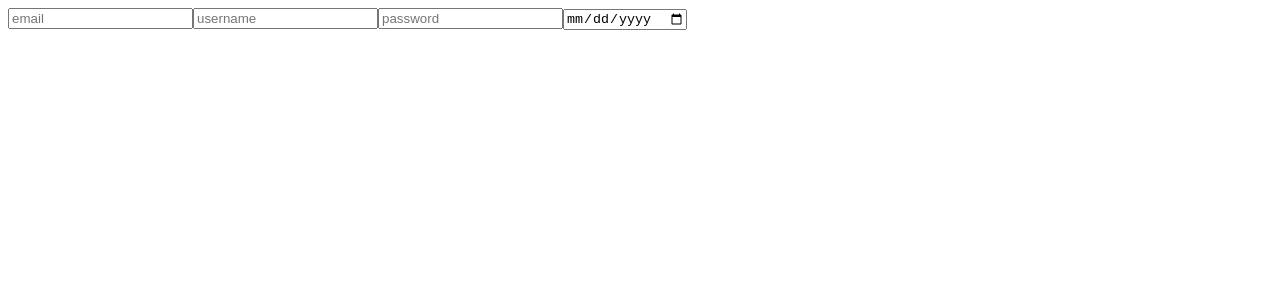
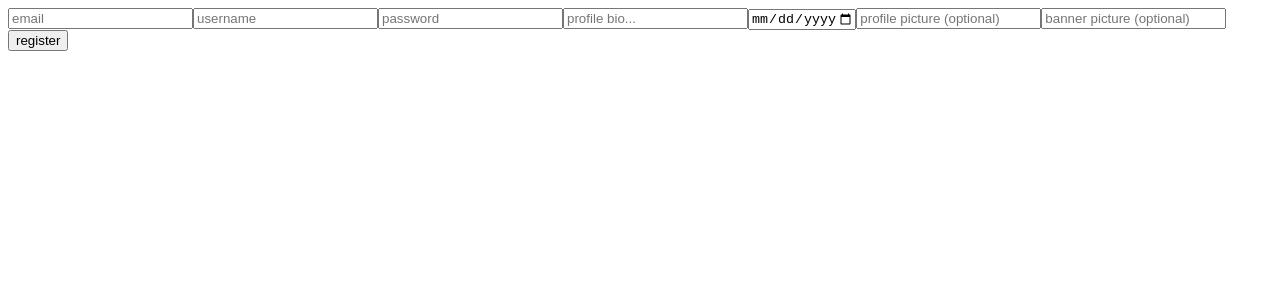
Before and after one commit to GitAPhan/tweeter-project, a Vue app: page /#/ in a window 1280 px wide. Shown: the top 300 px of the page. Built offline with nearby package versions, Linux system fonts and the light colour scheme.

Commit message:
created function to calculate min age requirements, started on validating submitted information.

```diff
--- a/src/components/RegisterForm.vue
+++ b/src/components/RegisterForm.vue
@@ -1,20 +1,113 @@
 <template>
   <div>
     <form action="javascript:void(0)">
-     <input type="email" placeholder="email" required>
-     <input type="text" placeholder="username" required>
-     <input type="password" placeholder="password" required autocomplete="new-password" pattern="[0-9a-fA-F]{8,20}" title="Enter a password consisting of 8-20 hexadecimal digits">
-     <input type="date" placeholder="birthday" required>
+      <input
+        type="email"
+        placeholder="email"
+        title="Please fill out your email"
+        required
+      />
+      <input
+        type="text"
+        placeholder="username"
+        title="Please fill out your username"
+        required
+      />
+      <!-- password input: required, auto-complete new-password to activate password manager's suggest password, password limited to 8-20 hexadecimal digits -->
+      <input
+        type="password"
+        placeholder="password"
+        required
+        autocomplete="new-password"
+        pattern="[0-9a-zA-Z]{8,20}"
+        title="Enter a password consisting of 8-20 digits"
+      />
+
+      <input
+        type="text"
+        name="bio"
+        placeholder="profile bio..."
+        maxlength="200"
+        minlength="50"
+        required
+      />
+      <!-- birthday: required, dates shown for birthdays are 13 years and older -->
+      <input type="date" title="birthday" required :max="min_age_calculator" />
+      <!-- optional picture URL inputs for profile images -->
+      <input
+        type="url"
+        placeholder="profile picture (optional)"
+        title="Please input picture URL here"
+        name="profile picture"
+        id=""
+      />
+      <input
+        type="url"
+        placeholder="banner picture (optional)"
+        title="Please input picture URL here"
+        name="banner picture"
+        id=""
+      />
+      <input type="submit" value="register" @click="register_user" />
     </form>
   </div>
 </template>
 
 <script>
 export default {
-        name: 'register-form',
+  name: "register-form",
+  data() {
+    return {
+      // variable to change min age requirement. Placed here for easy 'update' if needed
+      min_age_for_signup: 13,
+    };
+  },
+  methods: {
+    register_user(button) {
+      var email = button.path[1][0].value;
+      var username = button.path[1][1].value;
+      var password = button.path[1][2].value;
+      var bio = button.path[1][3].value;
+      var birthdate = button.path[1][4].value;
+      var imageUrl = button.path[1][5].value;
+      var bannerUrl = button.path[1][6].value;
+
+      if (
+        email == "" ||
+        username == "" ||
+        password == "" ||
+        bio == "" ||
+        birthdate == ""
+      ) {
+        return false;
+      } else if (email.includes("@") && bio.length > 50) {
+        email, username, password, bio, birthdate, imageUrl, bannerUrl;
+        console.log(button.path[1]);
       }
+      // console.log(button.path[1]);
+    },
+  },
+  computed: {
+    // to calculate minimum age requirement to sign up
+    min_age_calculator() {
+      var min_date = new Date();
+      var mm = min_date.getMonth() + 1; // January is 0 +1 for
+      var dd = min_date.getDate();
+      var yyyy = min_date.getFullYear() - this.min_age_for_signup; // subtract X years to account for minimum age
+      // below 2 conditionals are to add a '0' in front of a single digit
+      if (dd < 10) {
+        dd = "0" + dd;
+      }
+      if (mm < 10) {
+        mm = "0" + mm;
+      }
+      // format of min_date for input date max attribute
+      min_date = yyyy + "-" + mm + "-" + dd;
+      return min_date;
+    },
+  },
+};
 </script>
 
 <style lang="scss" scoped>
-
 </style>
```
Lines whose indentation alone changed are shown as unchanged.
